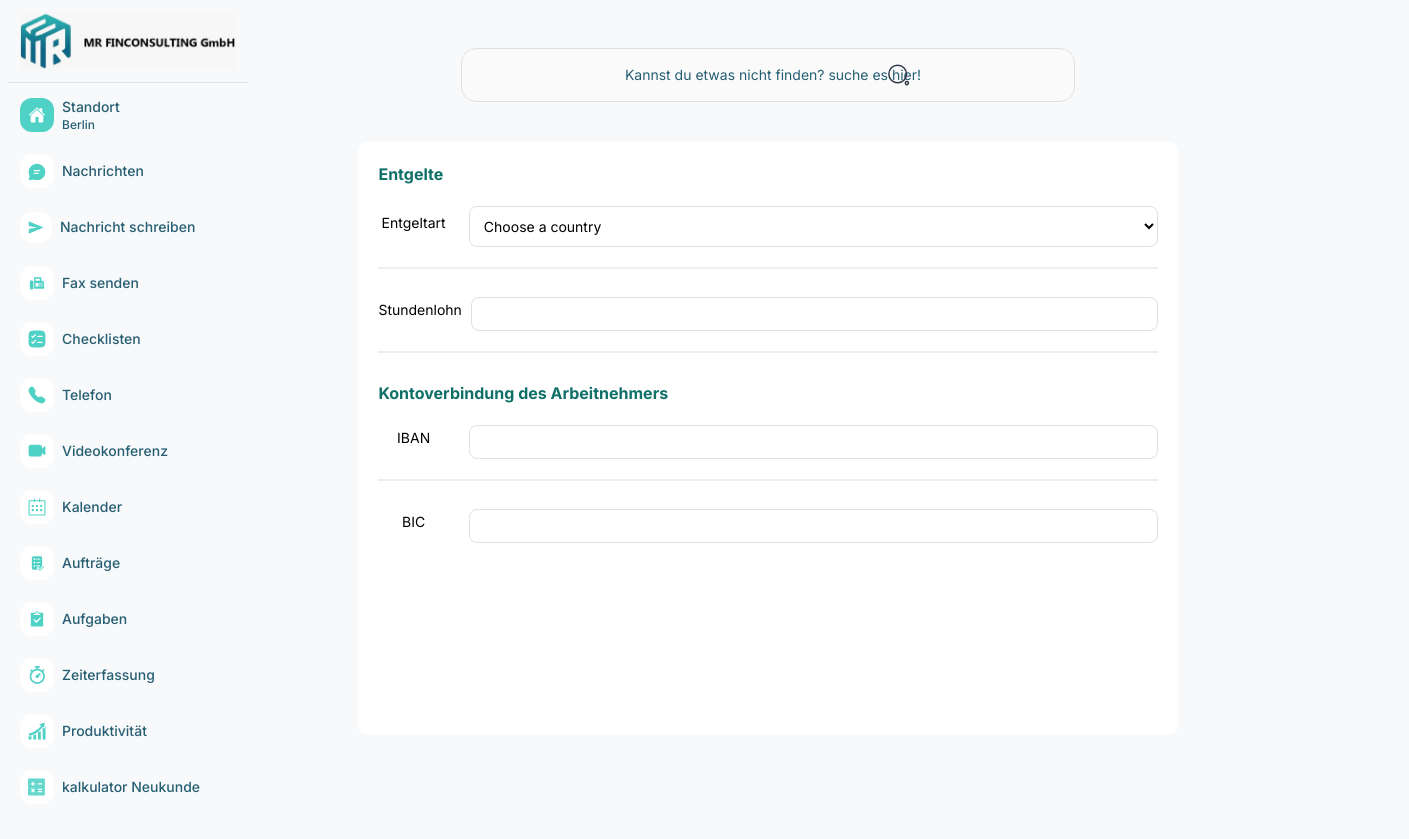
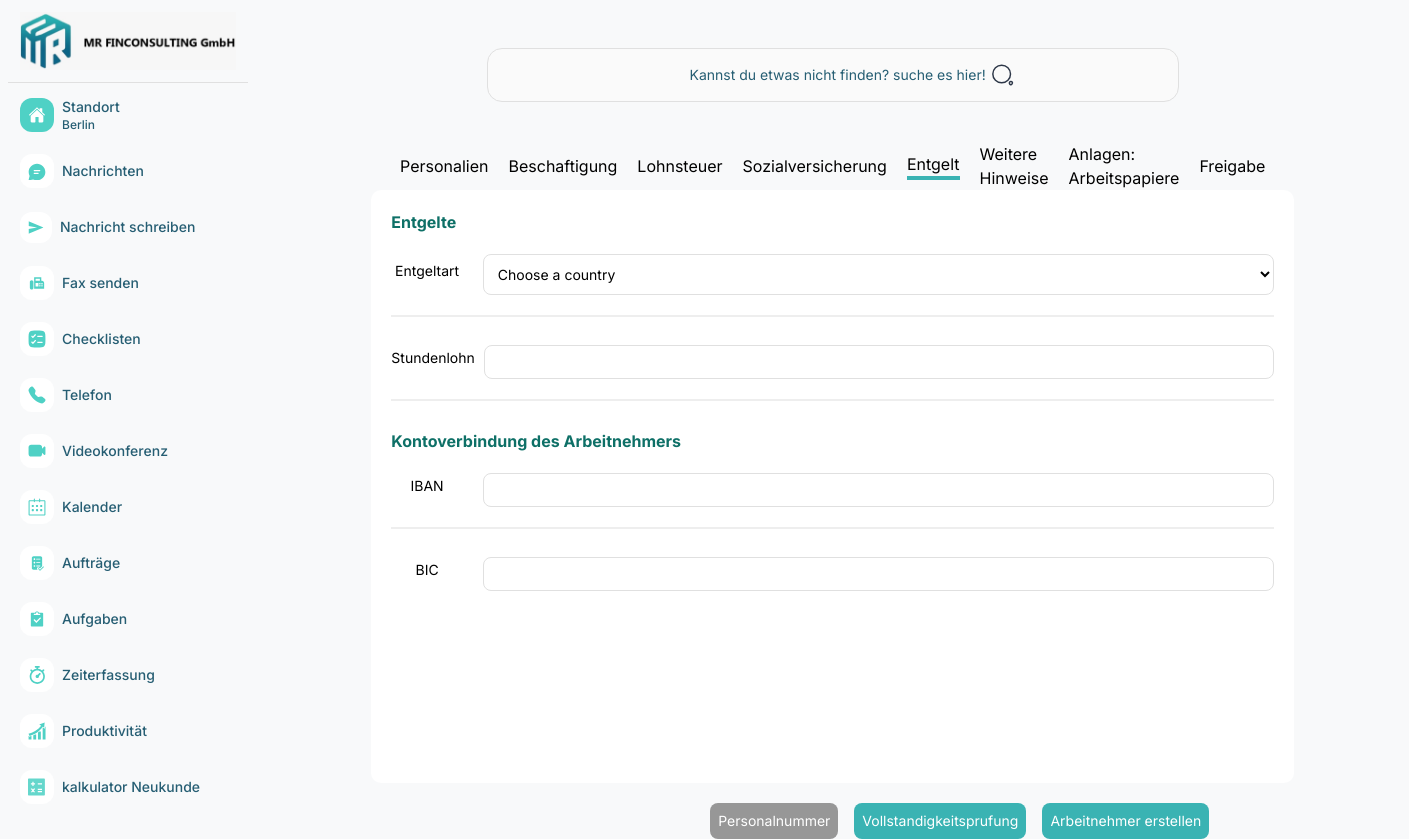
Before and after one commit to UsamaRabie/MR-Finconsulting-GmbH, a Next.js app: page /Neuer-Angestellter/Entgelt in a window 1280 px wide. Shown: the whole page, 1409 px wide, since content can reach past the window. Before the commit the page ends 811 px from the top, so only its background shows below. Built offline with nearby package versions, Linux system fonts and the light colour scheme.

Commit message:
handle links input

```diff
--- /dev/null
+++ b/app/Neuer-Angestellter/layout.js
@@ -0,0 +1,36 @@
+"use client";
+import { Inter } from "next/font/google";
+import Link from "next/link";
+import { usePathname } from "next/navigation";
+
+const inter = Inter({ subsets: ["latin"] });
+
+export default function RootLayout({ children }) {
+  const path = usePathname();
+  let activeLink=path.slice(1)
+  console.log(activeLink)
+
+  return (
+          <div className="">
+            <div className="flex gap-5 items-center justify-between px-36">
+              <Link className={`  ${activeLink === "Neuer-Angestellter/Personalien" ? "border-b-4 border-solid border-[#3AB3B3] " : "" }`} href="Personalien">Personalien</Link>
+              <Link className={`  ${activeLink === "Neuer-Angestellter/Beschaftigung" ? "border-b-4 border-solid border-[#3AB3B3] " : ""}`} href="Beschaftigung">Beschaftigung</Link>
+              <Link className={`  ${activeLink === "Neuer-Angestellter/Lohnsteuer" ? "border-b-4 border-solid border-[#3AB3B3]" : ""}`} href="Lohnsteuer">Lohnsteuer</Link>
+              <Link className={`  ${activeLink === "Neuer-Angestellter/Sozialversicherung" ? "border-b-4 border-solid border-[#3AB3B3] " : ""}`} href="Sozialversicherung">Sozialversicherung</Link>
+              <Link className={`  ${activeLink === "Neuer-Angestellter/Entgelt" ? "border-b-4 border-solid border-[#3AB3B3] " : ""}`} href="Entgelt">Entgelt</Link>
+              <Link className={`  ${activeLink === "Neuer-Angestellter/Weitere-Hinweise" ? "border-b-4 border-solid border-[#3AB3B3] " : ""}`} href="Weitere-Hinweise">Weitere Hinweise</Link>
+              <Link className={`  ${activeLink === "Neuer-Angestellter/Anlagen-Arbeitspapiere" ? "border-b-4 border-solid border-[#3AB3B3] " : ""}`} href="Anlagen-Arbeitspapiere">Anlagen: Arbeitspapiere</Link>
+              <Link className={`  ${activeLink === "Neuer-Angestellter/Freigabe" ? "border-b-4 border-solid border-[#3AB3B3] " : ""}`} href="Freigabe">Freigabe</Link>
+            </div>
+
+            {children}
+
+            <div className="flex justify-end items-center gap-4 mr-[200px] mt-5">
+              <button className="p-2 rounded-lg text-white text-sm bg-[#979797]">Personalnummer</button>
+              <button className="p-2 rounded-lg text-white text-sm bg-[#3AB3B3]">Vollstandigkeitsprufung</button>
+              <button className="p-2 rounded-lg text-white text-sm bg-[#3AB3B3]">Arbeitnehmer erstellen</button>
+            </div>
+
+          </div>
+  );
+}
--- a/app/components/Sidebar.jsx
+++ b/app/components/Sidebar.jsx
@@ -9,7 +9,6 @@ import Link from "next/link";
 const sidebar = () => {
   const path = usePathname();
   let activeLink=path.slice(1)
-  console.log(activeLink);
 
   return (
     <div>
```
